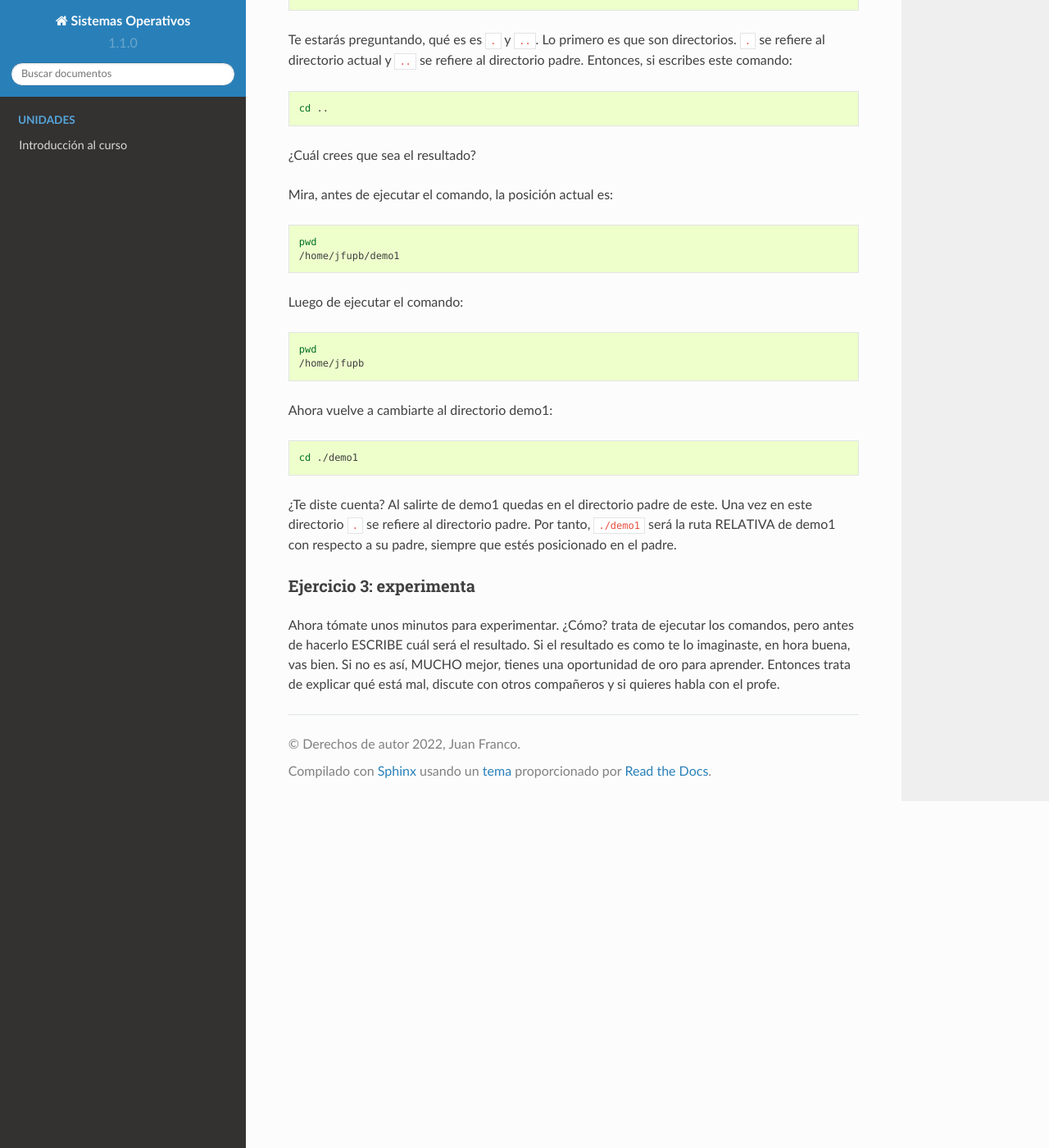
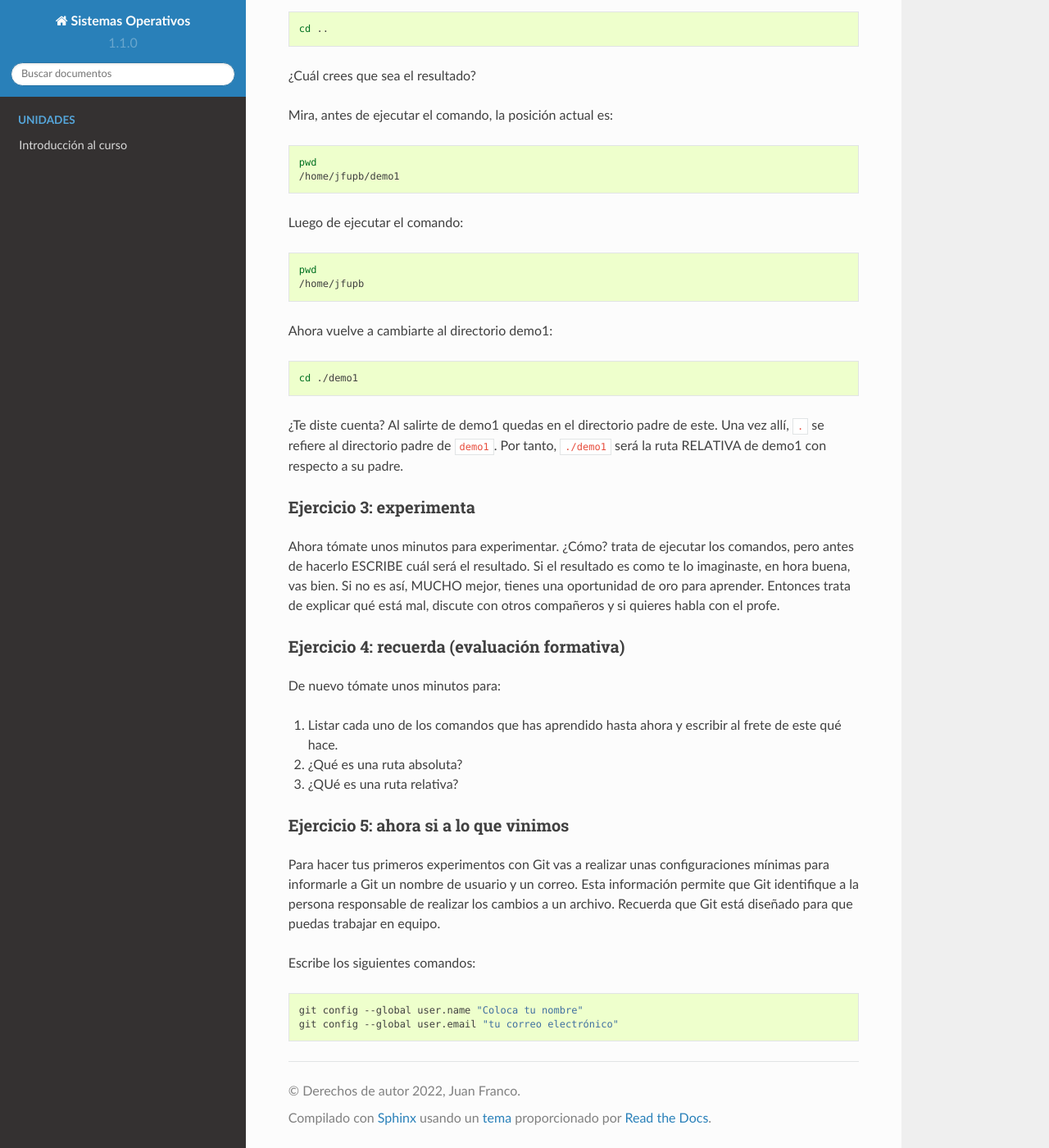
Before and after one commit to juanferfranco/sistemasoperativos, a Sphinx documentation site: the page built from docs/_unidad1/introGit.rst, in a window 1280 px wide and 1400 px high, scrolled down 3027 px. Shown: the whole window at 82% size. Built offline with Sphinx 7.4.7 and the Read the Docs theme 2.0.0, drawn with Linux system fonts in a browser that asks for light colours; pages that are not in the unit, such as notebooks, are missing from menus; some of the changed text lies outside the part shown.

Commit message:
introGit work in progress

```diff
--- a/docs/_unidad1/introGit.rst
+++ b/docs/_unidad1/introGit.rst
@@ -116,10 +116,8 @@ siguiente comando:
 En mi caso (en tu caso será distinto) el resultado es:
 
 .. code-block:: bash
-Ejercicio 2: la terminal
-^^^^^^^^^^^^^^^^^^^^^^^^^en el directorio home que a su
-vez está ubicado en la raiz del sistema de archivos. La raiz es el punto de partida.
-Si estás usando Windows, la raiz será, posiblemente, ``C:\``.
+
+    /home/jfupb
 
 Conocer la Ruta en la cual estás posicionado en el sistema de archivos es muy
 importante porque muchos de los comandos que ejecutarás dependerán de dicha posición.
@@ -181,9 +179,8 @@ Ahora vuelve a cambiarte al directorio demo1:
     cd ./demo1
 
 ¿Te diste cuenta? Al salirte de demo1 quedas en el directorio padre de este. Una
-vez en este directorio ``.`` se refiere al directorio padre. Por tanto, ``./demo1``
-será la ruta RELATIVA de demo1 con respecto a su padre, siempre que estés posicionado
-en el padre.
+vez allí, ``.`` se refiere al directorio padre de ``demo1``.
+Por tanto, ``./demo1`` será la ruta RELATIVA de demo1 con respecto a su padre.
 
 Ejercicio 3: experimenta
 ^^^^^^^^^^^^^^^^^^^^^^^^^
@@ -193,3 +190,28 @@ pero antes de hacerlo ESCRIBE cuál será el resultado. Si el resultado es como
 te lo imaginaste, en hora buena, vas bien. Si no es así, MUCHO mejor, tienes una
 oportunidad de oro para aprender. Entonces trata de explicar qué está mal, discute
 con otros compañeros y si quieres habla con el profe.
+
+Ejercicio 4: recuerda (evaluación formativa)
+^^^^^^^^^^^^^^^^^^^^^^^^^^^^^^^^^^^^^^^^^^^^^
+
+De nuevo tómate unos minutos para:
+
+#. Listar cada uno de los comandos que has aprendido hasta ahora y escribir al
+   frete de este qué hace.
+#. ¿Qué es una ruta absoluta?
+#. ¿QUé es una ruta relativa?
+
+Ejercicio 5: ahora si a lo que vinimos
+^^^^^^^^^^^^^^^^^^^^^^^^^^^^^^^^^^^^^^^
+
+Para hacer tus primeros experimentos con Git vas a realizar unas configuraciones
+mínimas para informarle a Git un nombre de usuario y un correo. Esta información
+permite que Git identifique a la persona responsable de realizar los cambios
+a un archivo. Recuerda que Git está diseñado para que puedas trabajar en equipo.
+
+Escribe los siguientes comandos:
+
+.. code-block:: bash
+
+    git config --global user.name "Coloca tu nombre"
+    git config --global user.email "tu correo electrónico"
```
